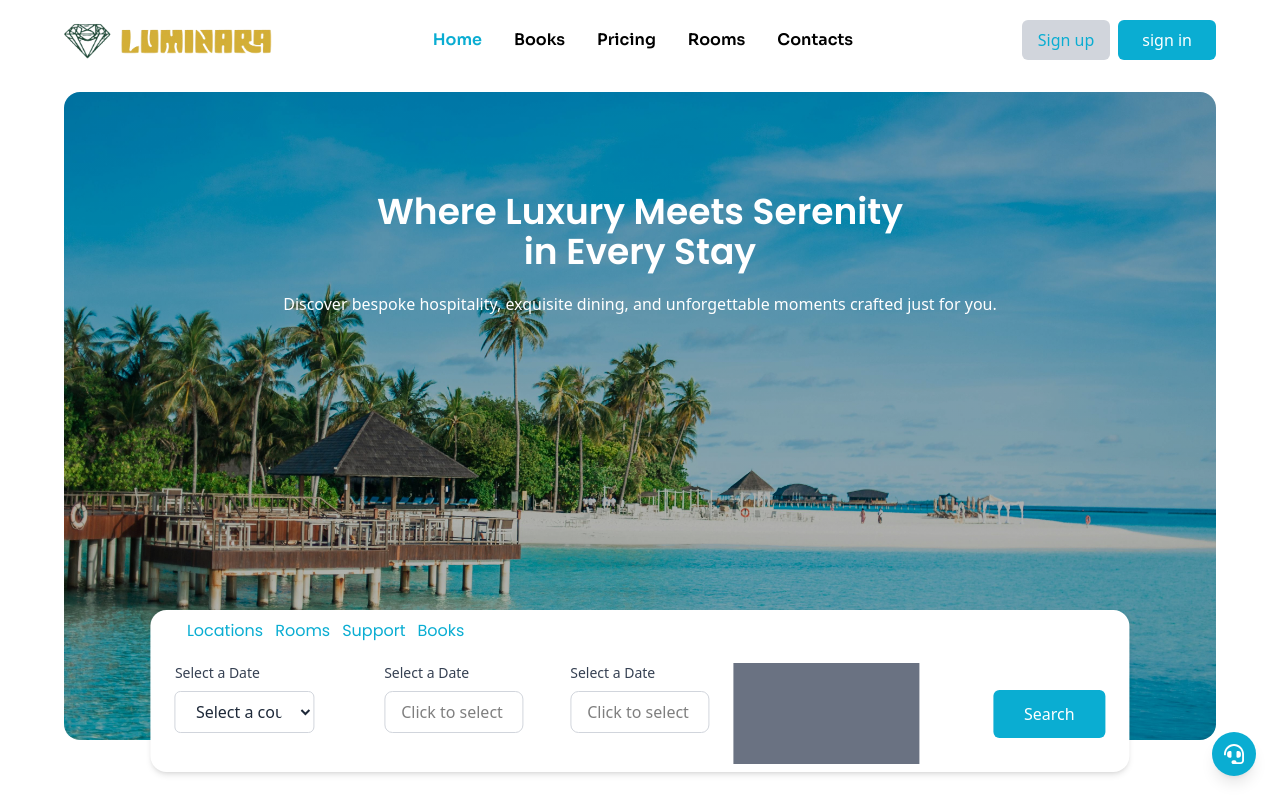
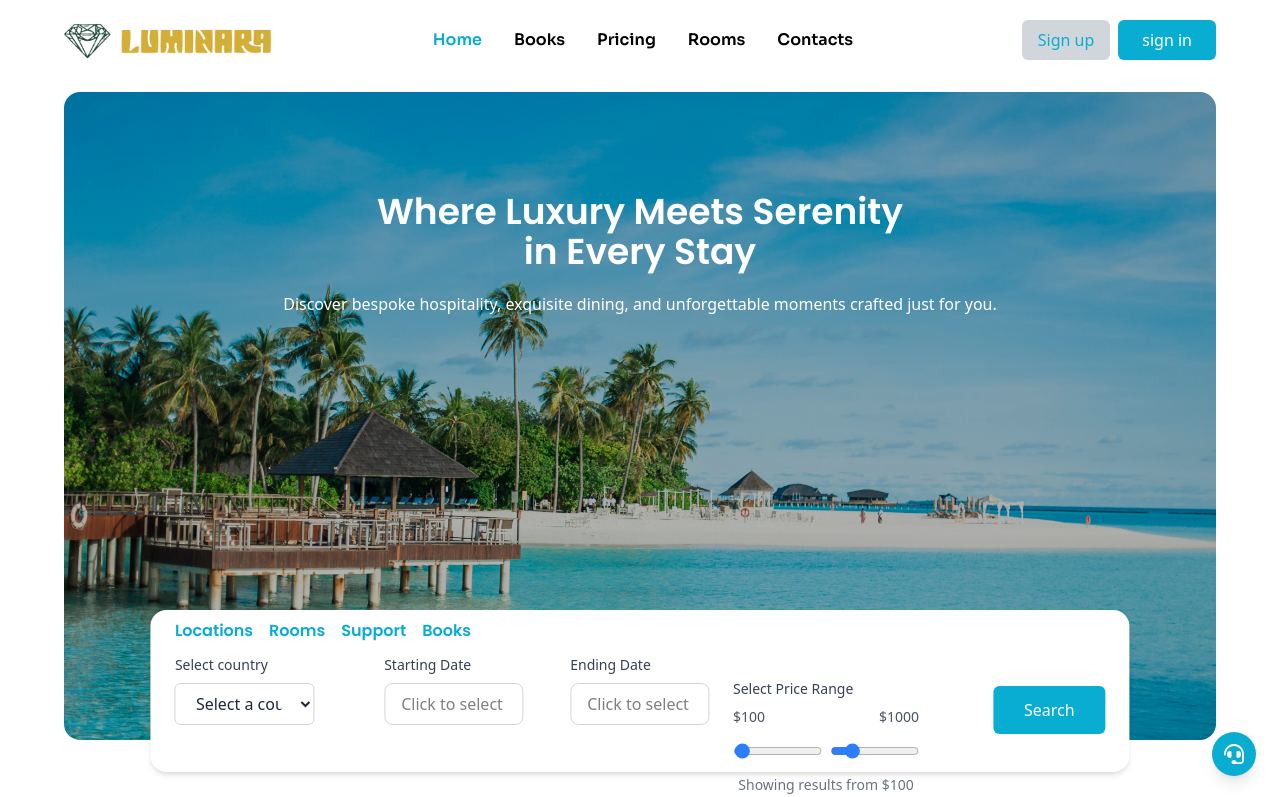
Before and after one commit to dani-dina/Hotel-Management-System-, a React (Vite) app in the folder frontend/: page / in a window 1280 px wide. Shown: the top 797 px of the page. Built offline with nearby package versions, Linux system fonts and the light colour scheme.

Commit message:
price selector

```diff
--- a/frontend/src/components/Calendar.jsx
+++ b/frontend/src/components/Calendar.jsx
@@ -3,13 +3,13 @@ import DatePicker from "react-datepicker";
 import "react-datepicker/dist/react-datepicker.css";
 
 
-const DatePickerComponent = () => {
+const DatePickerComponent = ({title}) => {
   const [selectedDate, setSelectedDate] = useState(null);
 
   return (
     <div className="w-3/4 max-w-sm mx-auto ">
       <label className="block text-sm font-medium text-gray-700 mb-2">
-        Select a Date
+        {title}
       </label>
       <DatePicker
         selected={selectedDate}
--- a/frontend/src/components/CountrySelector.jsx
+++ b/frontend/src/components/CountrySelector.jsx
@@ -1,17 +1,18 @@
 import { countries } from '../constants';
 import { useState } from 'react';
+
 const CountrySelector = () => {
   const [selected, setSelected] = useState('');
   return (
     <div className="w-full max-w-sm mx-auto ">
       <label className="block text-sm font-medium text-gray-700 mb-2">
-        Select a Date
+        Select country
       </label>
       <select
         id="country"
         value={selected}
         onChange={(e) => setSelected(e.target.value)}
-        className="block w-3/4 px-4 py-2 border border-gray-300 rounded-md focus:outline-none bg-white text-gray-800"
+        className="block w-3/4 px-4 py-2 border border-gray-300 rounded-md outline-none bg-white text-gray-800"
       >
         <option value="" disabled>Select a country</option>
           {countries.map((country) => (
--- a/frontend/src/components/Jumbotron.jsx
+++ b/frontend/src/components/Jumbotron.jsx
@@ -2,6 +2,7 @@ import { jumbotronLinks } from '../constants';
 import Button from './Button';
 import DatePickerComponent from './Calendar';
 import CountrySelect from './CountrySelector';
+import PriceRangeSelector from './SelectPrice';
 const Jumbotron = () => {
 
   return (
@@ -10,23 +11,28 @@ const Jumbotron = () => {
         {
           jumbotronLinks.map((items) => (
             <a key={items.id}
-              className='ml-3 font-poppins cursor-pointer text-primary'
+              className='mr-4 font-poppins cursor-pointer text-primary font-semibold'
             >{items.title}</a>
           ))
         }
       </div>
       <div className='w-full h-3/4 flex items-center justify-around'>
         <div className='h-full w-1/5'>
-          <CountrySelect />
+          <CountrySelect
+          />
         </div>
         <div className='h-full w-1/5'>
-          <DatePickerComponent />
+          <DatePickerComponent
+            title={'Starting Date'}
+          />
         </div>
         <div className='h-full w-1/5'>
-          <DatePickerComponent />
+          <DatePickerComponent
+            title={'Ending Date'}
+          />
         </div>
-        <div className='h-full w-1/5 bg-gray-500'>
-
+        <div className='h-full w-1/5 '>
+          <PriceRangeSelector />
         </div>
         <div className='h-full w-1/5 flex items-center justify-end'>
           <Button
--- /dev/null
+++ b/frontend/src/components/SelectPrice.jsx
@@ -0,0 +1,56 @@
+import { useState } from 'react';
+
+const PriceRangeSelector = () => {
+  const [minPrice, setMinPrice] = useState(100);
+  const [maxPrice, setMaxPrice] = useState(1000);
+
+  const handleMinChange = (e) => {
+    const value = Number(e.target.value);
+    if (value <= maxPrice) setMinPrice(value);
+  };
+
+  const handleMaxChange = (e) => {
+    const value = Number(e.target.value);
+    if (value >= minPrice) setMaxPrice(value);
+  };
+
+  return (
+    <div className="w-full max-w-sm mx-auto mt-6">
+      <label className="block text-sm font-medium text-gray-700 mb-2">
+        Select Price Range
+      </label>
+
+      <div className="flex items-center justify-between text-sm text-gray-600 mb-2">
+        <span>${minPrice}</span>
+        <span>${maxPrice}</span>
+      </div>
+
+      <div className="relative h-8 flex items-center justify-between space-x-2">
+        <input
+          type="range"
+          min="0"
+          max="5000"
+          step="50"
+          value={minPrice}
+          onChange={handleMinChange}
+          className="w-full accent-blue-500"
+        />
+        <input
+          type="range"
+          min="0"
+          max="5000"
+          step="50"
+          value={maxPrice}
+          onChange={handleMaxChange}
+          className="w-full accent-blue-500"
+        />
+      </div>
+
+      <div className="text-sm text-gray-500 mt-2 text-center">
+        Showing results from <span className="font-medium">${minPrice}</span> to <span className="font-medium">${maxPrice}</span>
+      </div>
+    </div>
+  );
+};
+
+export default PriceRangeSelector;
```
